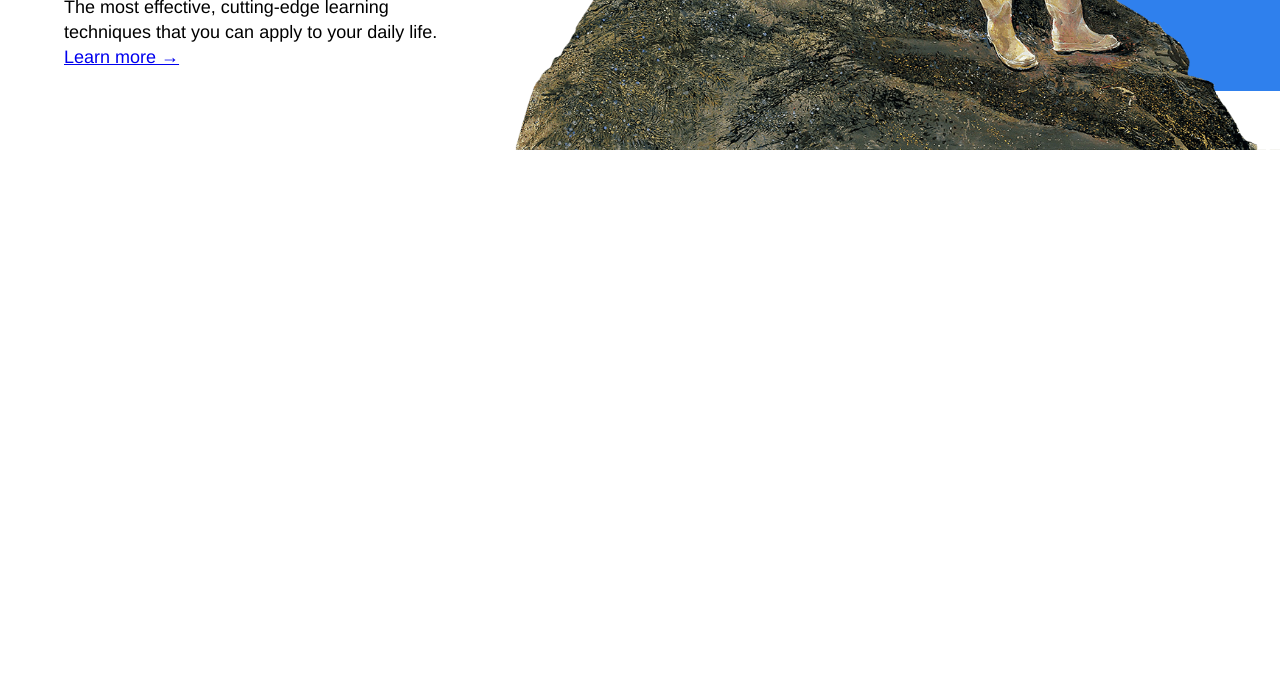
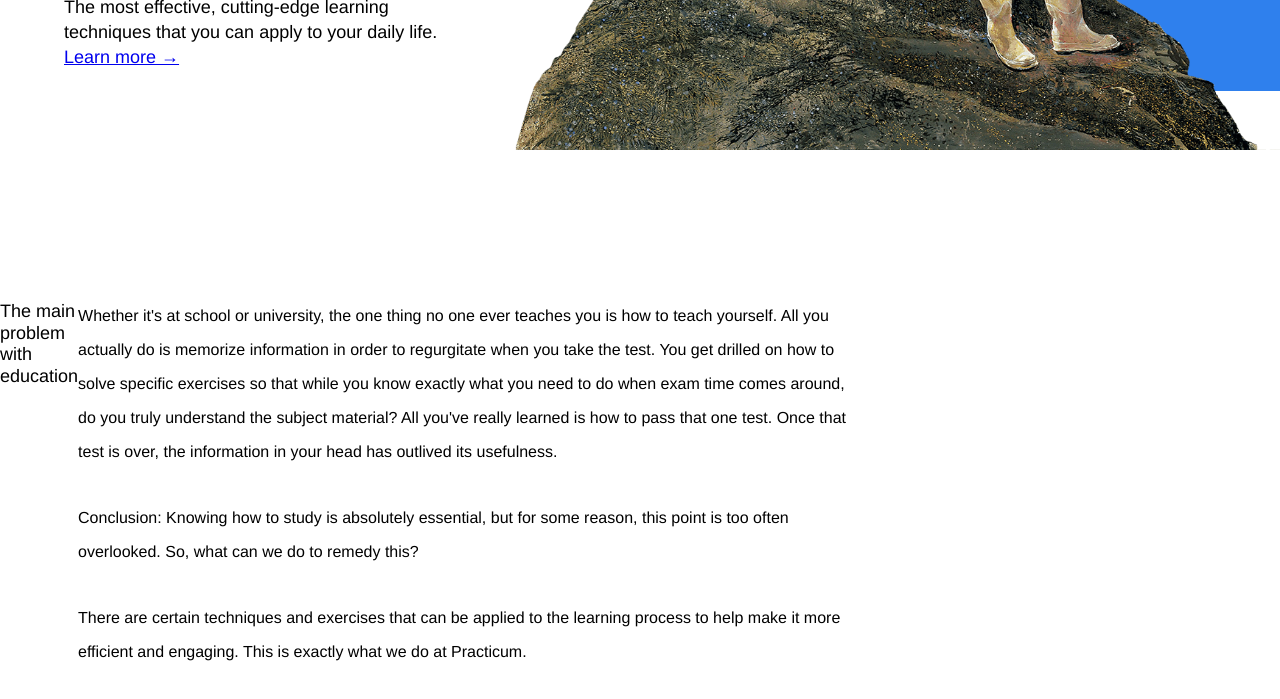
Before and after one commit to deserie-dev/web_project_1, a plain HTML site: page index.html in a window 1280 px wide. Shown: the part 573-1272 px from the top of the page. Drawn offline with Linux system fonts and the light colour scheme.

Commit message:
Description block

```diff
--- a/index.html
+++ b/index.html
@@ -18,6 +18,16 @@
      </header>
     <main class="content">
       <section class="description">
+        <div class="flex-row flex-row_space_bottom"></div>
+          <div class="flex-column">
+            <h3 class="two-columns  two-columns__brief">The main problem with education</h3>
+              <div class="flex-row">
+                <p class="two-columns  two-columns__paragraph">Whether it's at school or university, the one thing no one ever teaches you is how to teach yourself. All you actually do is memorize information in order to regurgitate when you take the test. You get drilled on how to solve specific exercises so that while you know exactly what you need to do when exam time comes around, do you truly understand the subject material? All you've really learned is how to pass that one test. Once that test is over, the information in your head has outlived its usefulness.</p>
+                <p class="two-columns  two-columns__paragraph"><span class="two-columns two-columns__span-accent">Conclusion:</span> Knowing how to study is absolutely essential, but for some reason, this point is too often overlooked. So, what can we do to remedy this?</p>
+                <p class="two-columns  two-columns__paragraph">There are certain techniques and exercises that can be applied to the learning process to help make it more efficient and engaging. This is exactly what we do at Practicum.</p>
+              </div>
+          </div>
+        </div>
       </section>
 
       <section class="digits">
--- a/styles/style.css
+++ b/styles/style.css
@@ -13,6 +13,7 @@
   height: 100vh;
   min-height: 600px;
   max-height: 756px;
+
   /* parameters for the header section */
 }
 
@@ -75,3 +76,62 @@
   margin-right: 0;
   margin-top: 80px;
 }
+
+.content {
+  margin-top: 100px;
+  margin-bottom: 100px;
+}
+
+.description {
+  display: flex;
+  width: 80%;
+
+}
+
+.flex-row {
+  display: flex;
+  justify-content: space-between;
+  flex-wrap: wrap;
+
+
+}
+
+.flex-column {
+  display: flex;
+  justify-content: center;
+  justify-content: space-between;
+  width: 80%;
+  min-width: 784px;
+
+}
+
+
+.two-columns__brief{
+  line-height: 1.2;
+  font-size: 18px;
+  font-weight: normal;
+  width: 175px;
+}
+
+.flex-row_space_bottom {
+  margin-bottom: 100px;
+}
+
+.two-columns__paragraph {
+  line-height: 34px;
+  min-width: 784px;
+  width: 80%;
+}
+
+/* .two-columns__brief {
+  width: 175px
+}
+
+.two-columns__paragraph {
+
+  flex-direction: column;
+}
+
+.two-columns__span-accent {
+  font-weight: bold;
+} */
```
